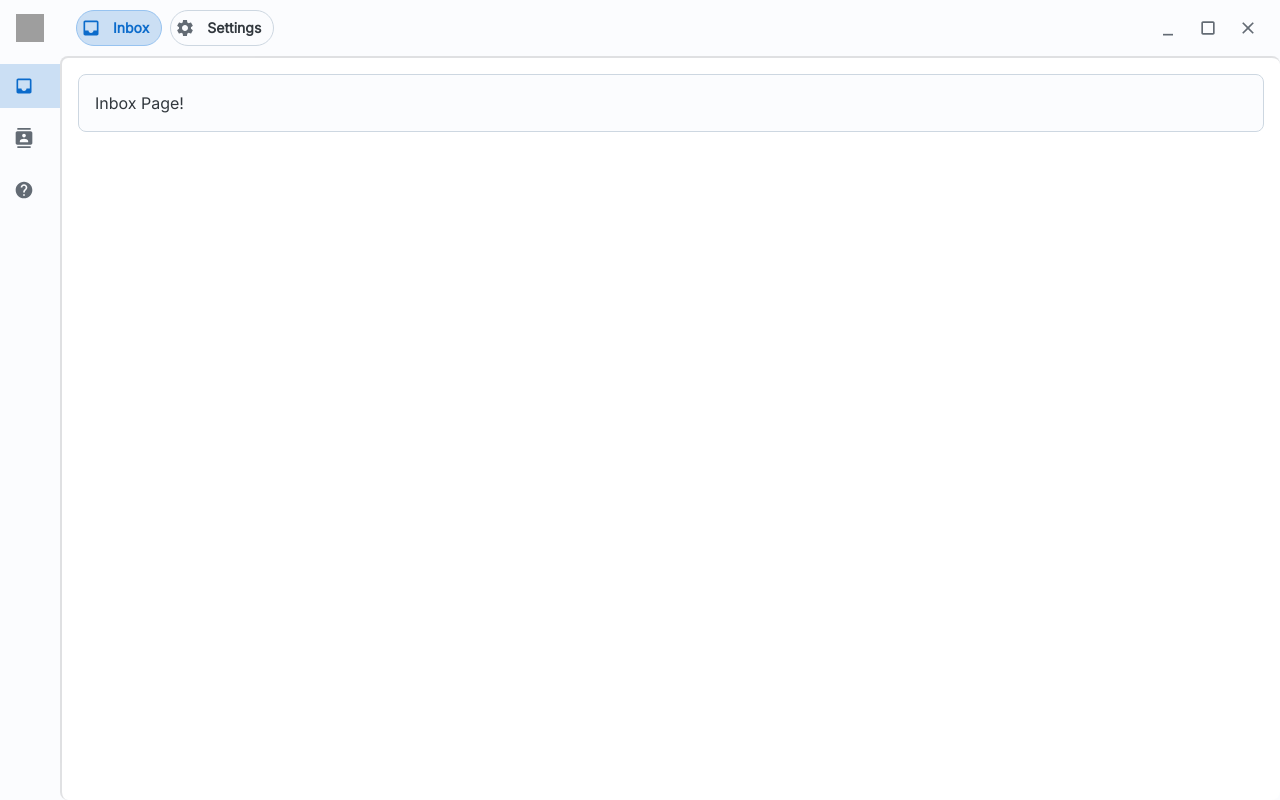
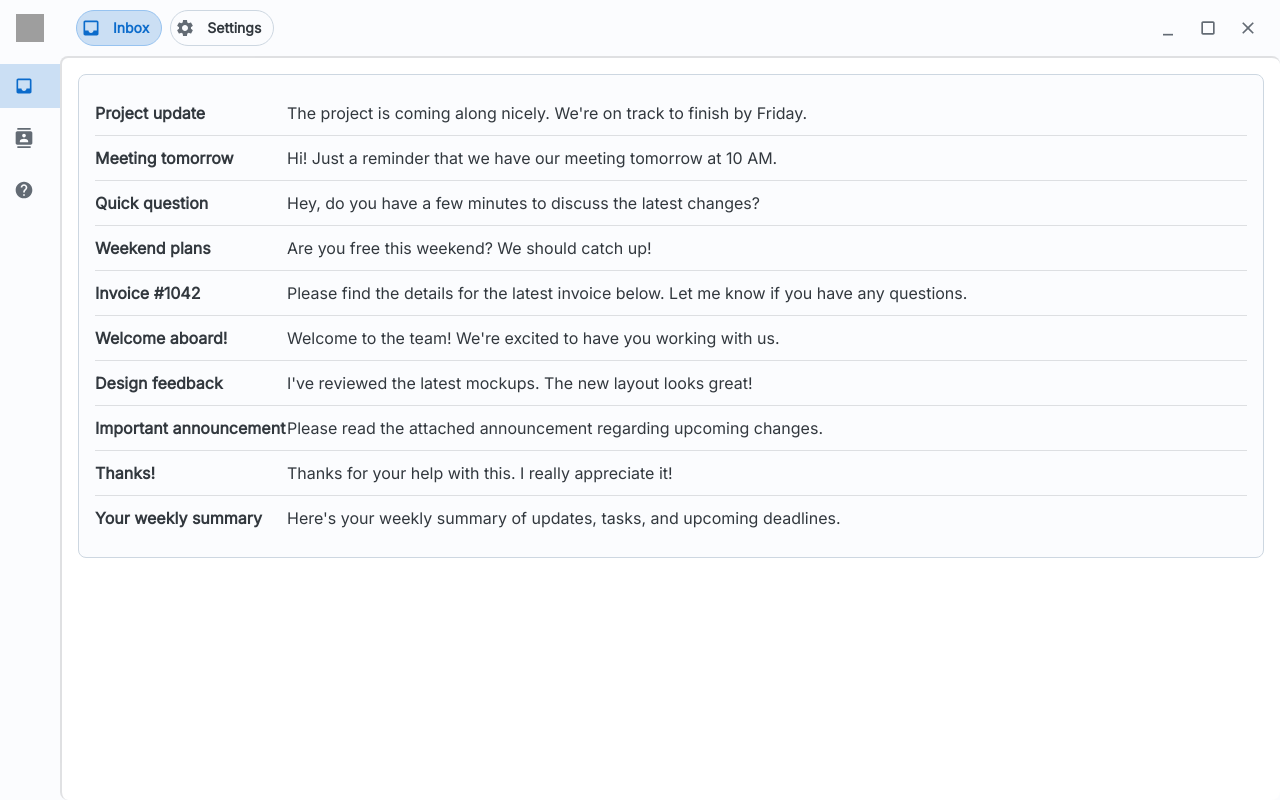
Before and after one commit to nathanalger/cs3141-team-software-project, a React (Vite) app in the folder src/renderer/: page / in a window 1280 px wide. Built offline with nearby package versions, Linux system fonts and the light colour scheme; grey boxes are pictures that could not be loaded.

Commit message:
Feat/email types (#11)

```diff
--- /dev/null
+++ b/src/renderer/src/components/EmailGrid.tsx
@@ -0,0 +1,46 @@
+import { Box, Typography } from '@mui/joy';
+import type { StoredEmail } from '../../../types/email';
+import type { SxProps } from '@mui/joy/styles/types';
+
+const truncateSx = {
+   whiteSpace: 'nowrap',
+   overflow: 'hidden',
+   textOverflow: 'ellipsis',
+   width: '100%',
+} as SxProps;
+
+const EmailGrid = ({ messages }: { messages: StoredEmail[] }) => {
+   return (
+      <Box
+         sx={{
+            width: '100%',
+            display: 'flex',
+            flexDirection: 'column',
+         }}
+      >
+         {messages.map((email, idx) => (
+            <Box
+               key={email.uid}
+               sx={{
+                  borderBottom: idx == messages.length - 1 ? 'none' : (t) => `1px solid ${t.palette.divider}`,
+                  height: 45,
+                  width: '100%',
+                  display: 'flex',
+                  flexDirection: 'row',
+                  alignItems: 'center',
+               }}
+            >
+               <Typography fontWeight={600} sx={{ display: 'flex', alignItems: 'center', flex: 1, ...truncateSx }}>
+                  {email.message.subject}
+               </Typography>
+
+               <Typography sx={{ display: 'flex', alignItems: 'center', flex: 5, ...truncateSx }}>
+                  {email.message.text}
+               </Typography>
+            </Box>
+         ))}
+      </Box>
+   );
+};
+
+export default EmailGrid;
--- a/src/renderer/src/pages/InboxPage.tsx
+++ b/src/renderer/src/pages/InboxPage.tsx
@@ -1,9 +1,11 @@
-import { Card, Typography } from '@mui/joy';
+import { Card } from '@mui/joy';
+import EmailGrid from '../components/EmailGrid';
+import { generateSampleEmails } from '../../../types/email';
 
 const InboxPage = () => {
    return (
       <Card>
-         <Typography>Inbox Page!</Typography>
+         <EmailGrid messages={generateSampleEmails()} />
       </Card>
    );
 };
--- /dev/null
+++ b/src/types/email.ts
@@ -0,0 +1,146 @@
+export interface EmailAddress {
+   address: string;
+   name?: string;
+}
+
+export interface EmailMessage {
+   id: string;
+   messageId?: string;
+
+   from: EmailAddress[];
+   to: EmailAddress[];
+   cc: EmailAddress[];
+   bcc: EmailAddress[];
+   replyTo: EmailAddress[];
+
+   subject: string;
+   text?: string;
+   html?: string;
+
+   date?: Date;
+   inReplyTo?: string;
+   references: string[];
+}
+
+export interface StoredEmail {
+   message: EmailMessage;
+
+   mailbox: string;
+   uid: number;
+   uidValidity: number;
+
+   flags: Set<string>;
+   internalDate?: Date;
+   size?: number;
+}
+
+export interface OutgoingEmail {
+   message: EmailMessage;
+   envelope?: {
+      from: string;
+      to: string[];
+   };
+}
+
+/**
+ * This generates a list of messages for testing.
+ * - Nathan
+ */
+export function generateSampleEmails(count = 10): StoredEmail[] {
+   const contacts: EmailAddress[] = [
+      { name: 'Alice Johnson', address: 'alice@example.com' },
+      { name: 'Bob Smith', address: 'bob@example.com' },
+      { name: 'Charlie Brown', address: 'charlie@example.com' },
+      { name: 'Diana Wilson', address: 'diana@example.com' },
+      { name: 'Evan Davis', address: 'evan@example.com' },
+   ];
+
+   const samples = [
+      {
+         subject: 'Project update',
+         text: "The project is coming along nicely. We're on track to finish by Friday.",
+      },
+      {
+         subject: 'Meeting tomorrow',
+         text: 'Hi! Just a reminder that we have our meeting tomorrow at 10 AM.',
+      },
+      {
+         subject: 'Quick question',
+         text: 'Hey, do you have a few minutes to discuss the latest changes?',
+      },
+      {
+         subject: 'Weekend plans',
+         text: 'Are you free this weekend? We should catch up!',
+      },
+      {
+         subject: 'Invoice #1042',
+         text: 'Please find the details for the latest invoice below. Let me know if you have any questions.',
+      },
+      {
+         subject: 'Welcome aboard!',
+         text: "Welcome to the team! We're excited to have you working with us.",
+      },
+      {
+         subject: 'Design feedback',
+         text: "I've reviewed the latest mockups. The new layout looks great!",
+      },
+      {
+         subject: 'Important announcement',
+         text: 'Please read the attached announcement regarding upcoming changes.',
+      },
+      {
+         subject: 'Thanks!',
+         text: 'Thanks for your help with this. I really appreciate it!',
+      },
+      {
+         subject: 'Your weekly summary',
+         text: "Here's your weekly summary of updates, tasks, and upcoming deadlines.",
+      },
+   ];
+
+   const now = Date.now();
+
+   return Array.from({ length: count }, (_, i): StoredEmail => {
+      const sender = contacts[i % contacts.length];
+      const sample = samples[i % samples.length];
+
+      const date = new Date(now - Math.random() * 30 * 24 * 60 * 60 * 1000);
+
+      const flags = new Set<string>();
+
+      if (Math.random() > 0.4) flags.add('\\Seen');
+      if (Math.random() > 0.85) flags.add('\\Flagged');
+      if (Math.random() > 0.9) flags.add('\\Answered');
+
+      const html = `<p>${sample.text}</p>`;
+
+      return {
+         message: {
+            id: `sample-${i + 1}`,
+            messageId: `<sample-${i + 1}@example.com>`,
+            from: [sender],
+            to: [
+               {
+                  name: 'You',
+                  address: 'you@example.com',
+               },
+            ],
+            cc: [],
+            bcc: [],
+            replyTo: [],
+            subject: sample.subject,
+            text: sample.text,
+            html,
+            date,
+            references: [],
+         },
+
+         mailbox: 'INBOX',
+         uid: i + 1,
+         uidValidity: 123456789,
+         flags,
+         internalDate: date,
+         size: sample.text.length,
+      };
+   });
+}
```
Also changed, not shown: 5 other files (tests, documents, lock files or other folders).
